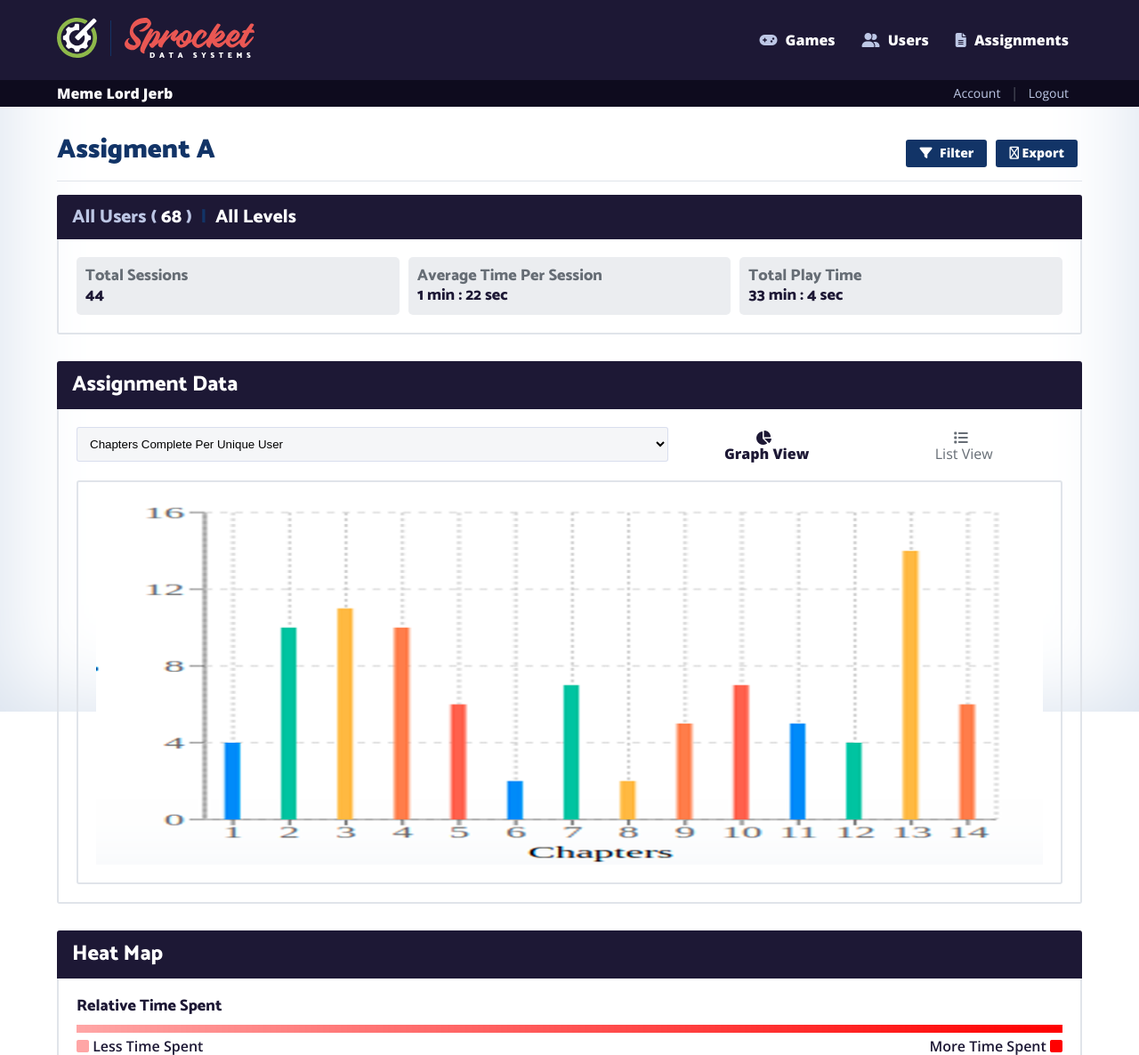
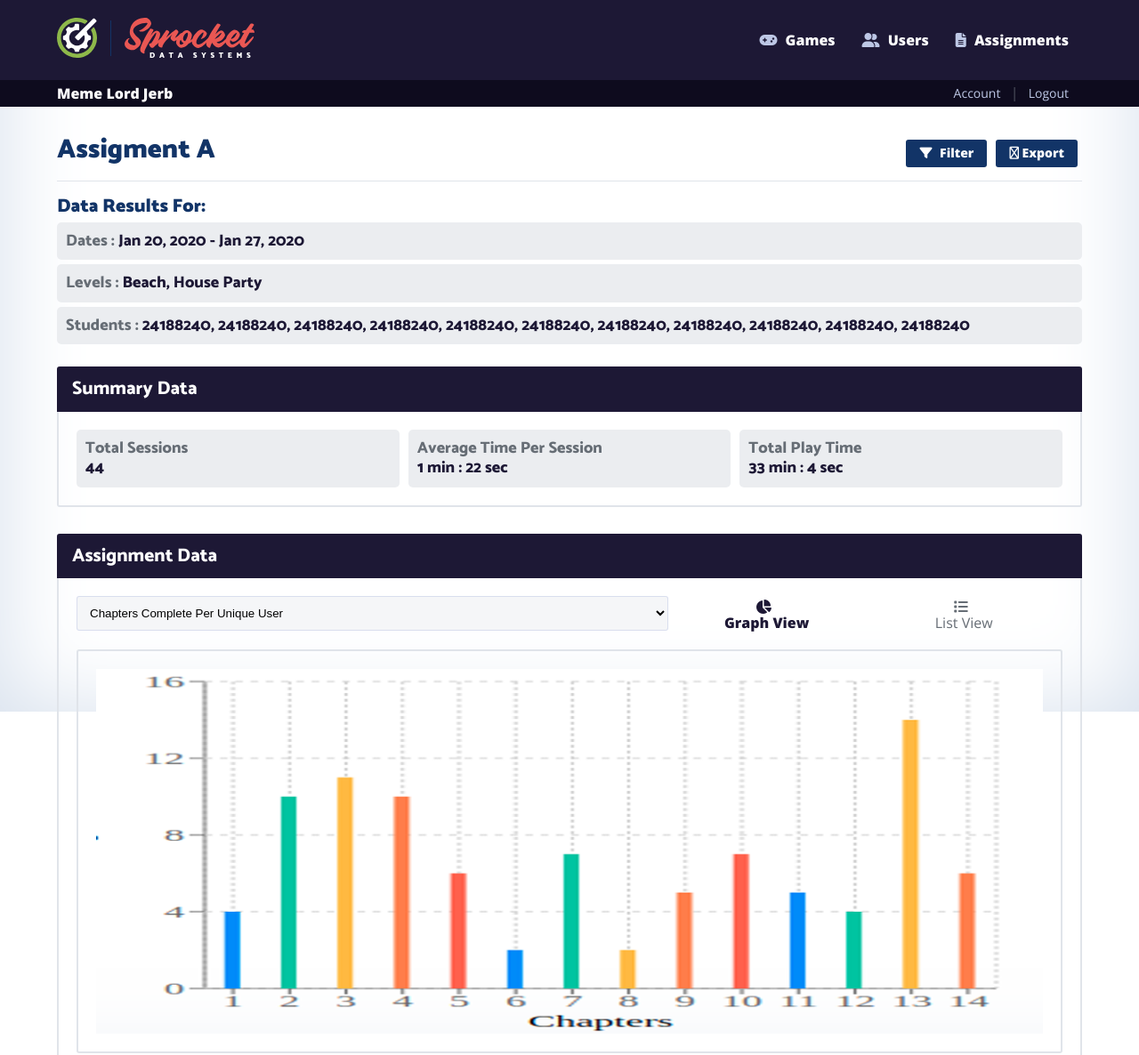
Before and after one commit to jsruesch/sprocket-data-systems, a PHP site: page /assignment-03_quest.php in a window 1280 px wide. Shown: the top 1186 px of the page at 89% size. Run offline with PHP 8.4, Linux system fonts and the light colour scheme; some libraries are stand-ins or nearby versions.

Commit message:
Add revised data result information display

```diff
--- a/assignment-03_quest.php
+++ b/assignment-03_quest.php
@@ -155,12 +155,29 @@
 
   <!-- Global Stats -->
     <section>
+
+    <!-- Filtered Data -->
+      <div class="full mar20-bot">
+        <div class="full mar5-bot"><h4 class="text-sprocket-altblue text-extrabold">Data Results For: </h4></div>
+        <div class="full box-c mar5-bot">
+          <h5 class="text-sprocket-dblue"><span class="text-sprocket-slate">Dates :</span> Jan 20, 2020 - Jan 27, 2020</h5>
+        </div>
+        <div class="full box-c mar5-bot">
+          <h5 class="text-sprocket-dblue"><span class="text-sprocket-slate">Levels :</span> Beach, House Party</h5>
+        </div>
+        <div class="full box-c mar5-bot">
+          <h5 class="text-sprocket-dblue"><span class="text-sprocket-slate">Students :</span> 24188240, 24188240, 24188240, 24188240, 24188240, 24188240, 24188240, 24188240, 24188240, 24188240, 24188240</h5>
+        </div>
+      </div><!-- END: Filtered Data -->
+
       <div class="full box-b">
           <div class="header-b">
-            <h4 class="text-sprocket-lblue">
+            <!-- <h4 class="text-sprocket-lblue">
               All Users ( <span class="text-white">68</span> )
               <span class="text-sprocket-altblue mar5-left mar5-right"> | </span>
-              <span class="text-white">All Levels</span></h4>
+              <span class="text-white">All Levels</span></h4> -->
+           <h4 class="text-white">
+              Summary Data</h4>
           </div>
           <div class="body">
             <div class="grid-3col ggap-10">
@@ -183,7 +200,7 @@
     <section>
       <div class="full box-b mar30-top">
         <div class="header-b">
-          <h3 class="text-white">Assignment Data</h3>
+          <h4 class="text-white">Assignment Data</h4>
         </div>
         <div class="body">
           <div class="grid-3col-data-select mar20-bot">
@@ -273,4 +290,5 @@
 
 
 
+
 <?php include('footer.php') ?>
```
